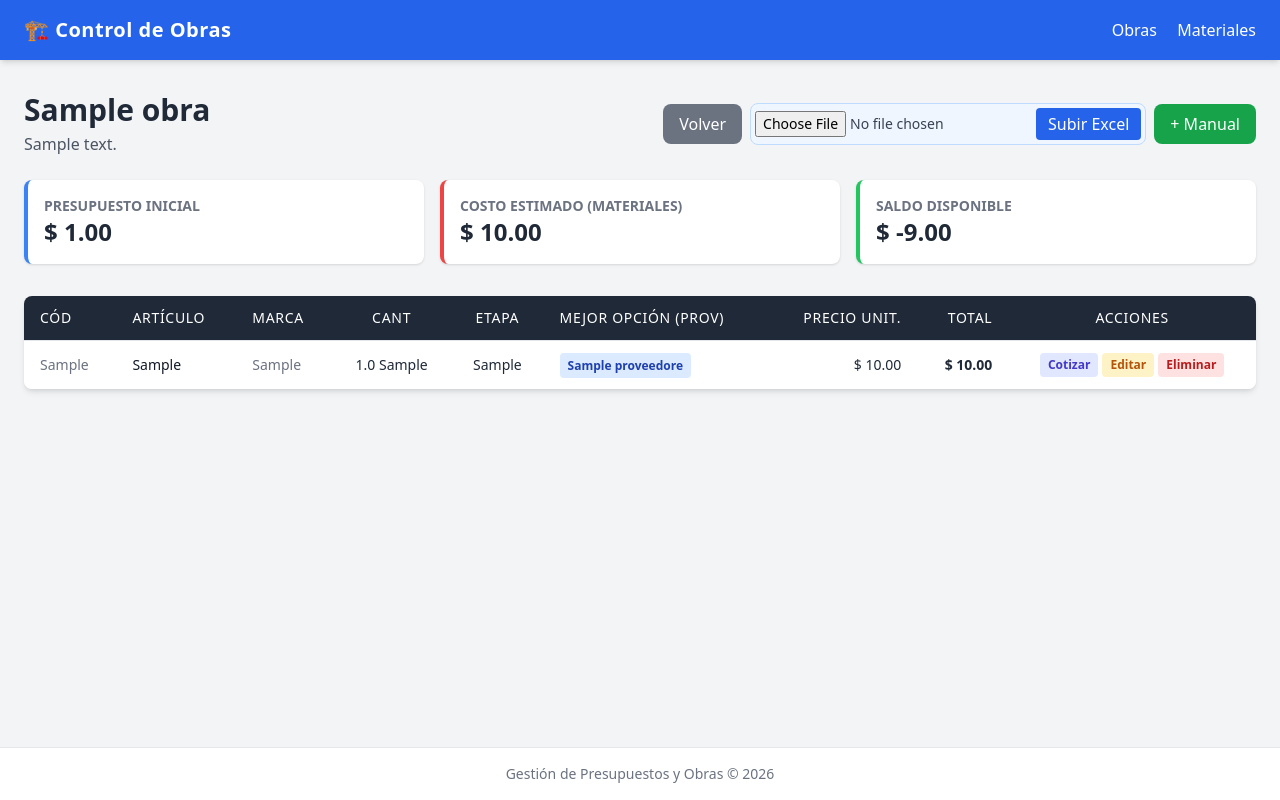
After one commit to tomynaveda-design/WEB_PRESUPUESTOS, a Flask app: page /1 in a window 1280 px wide. The commit adds this page. Run offline with Flask 3, Linux system fonts and the light colour scheme; tables that the repository leaves empty hold one stand-in row (values such as "Sample post"); some libraries are stand-ins or nearby versions.

Commit message:
Agregado de funciones, editar- eliminar, división- unidad- total

```diff
--- a/app/routes/obras.py
+++ b/app/routes/obras.py
@@ -1,13 +1,13 @@
-from flask import Blueprint, render_template, request, redirect, url_for
+import re
+import pandas as pd
+from flask import Blueprint, render_template, request, redirect, url_for, flash
 from app.extensions import db
-from app.models import Obra
+from app.models import Obra, ObraMaterial, Proveedor, CotizacionProveedor
 
-# Definimos el Blueprint para obras
 obras_bp = Blueprint('obras', __name__)
 
 @obras_bp.route('/')
 def index():
-    # Consultamos todas las obras activas
     obras_list = Obra.query.filter_by(activo=True).all()
     return render_template('obras/index.html', obras=obras_list)
 
@@ -16,18 +16,169 @@ def crear():
     if request.method == 'POST':
         nombre = request.form.get('nombre')
         descripcion = request.form.get('descripcion')
-        presupuesto_inicial = request.form.get('presupuesto_inicial')
+        presupuesto_raw = request.form.get('presupuesto_inicial')
+        presupuesto_inicial = float(presupuesto_raw) if presupuesto_raw else 0.0
 
-        # Creamos la nueva obra con los datos del formulario
         nueva_obra = Obra(
             nombre=nombre,
             descripcion=descripcion,
-            presupuesto_inicial=float(presupuesto_inicial)
+            presupuesto_inicial=presupuesto_inicial
         )
 
         db.session.add(nueva_obra)
         db.session.commit()
-
         return redirect(url_for('obras.index'))
 
     return render_template('obras/crear.html')
+
+@obras_bp.route('/<int:id>')
+def detalle(id):
+    obra = Obra.query.get_or_404(id)
+    return render_template('obras/detalle.html', obra=obra)
+
+@obras_bp.route('/<int:id>/agregar_material', methods=['GET', 'POST'])
+def agregar_material(id):
+    obra = Obra.query.get_or_404(id)
+
+    if request.method == 'POST':
+        nuevo_material = ObraMaterial(
+            obra_id=obra.id,
+            codigo=request.form.get('codigo'),
+            articulo=request.form.get('articulo'),
+            marca=request.form.get('marca'),
+            cantidad_presupuestada=float(request.form.get('cantidad')),
+            cantidad_disponible=float(request.form.get('cantidad')),
+            unidad_medida=request.form.get('unidad_medida'),
+            etapa=request.form.get('etapa')
+        )
+        db.session.add(nuevo_material)
+        db.session.commit()
+        return redirect(url_for('obras.detalle', id=obra.id))
+
+    return render_template('obras/agregar_material.html', obra=obra)
+
+# NUEVA RUTA: Editar Material
+@obras_bp.route('/material/<int:material_id>/editar', methods=['GET', 'POST'])
+def editar_material(material_id):
+    material = ObraMaterial.query.get_or_404(material_id)
+
+    if request.method == 'POST':
+        material.codigo = request.form.get('codigo')
+        material.articulo = request.form.get('articulo')
+        material.marca = request.form.get('marca')
+
+        nueva_cant = float(request.form.get('cantidad', 0))
+        material.cantidad_presupuestada = nueva_cant
+        material.cantidad_disponible = nueva_cant
+        material.unidad_medida = request.form.get('unidad_medida')
+        material.etapa = request.form.get('etapa')
+
+        # Si cambia la cantidad, recalcula los totales de las cotizaciones guardadas
+        for cot in material.cotizaciones:
+            cot.precio_total = nueva_cant * cot.precio_unitario
+
+        db.session.commit()
+        return redirect(url_for('obras.detalle', id=material.obra_id))
+
+    return render_template('obras/editar_material.html', material=material)
+
+# NUEVA RUTA: Eliminar Material
+@obras_bp.route('/material/<int:material_id>/eliminar', methods=['POST'])
+def eliminar_material(material_id):
+    material = ObraMaterial.query.get_or_404(material_id)
+    obra_id = material.obra_id
+
+    # Borramos primero las cotizaciones asociadas a este material
+    CotizacionProveedor.query.filter_by(obra_material_id=material.id).delete()
+
+    db.session.delete(material)
+    db.session.commit()
+
+    return redirect(url_for('obras.detalle', id=obra_id))
+
+@obras_bp.route('/<int:id>/importar', methods=['POST'])
+def importar_excel(id):
+    obra = Obra.query.get_or_404(id)
+    archivo = request.files.get('documento_excel')
+
+    if archivo:
+        try:
+            df = pd.read_excel(archivo)
+            df.columns = df.columns.str.strip().str.upper()
+
+            for index, row in df.iterrows():
+                articulo = str(row.get('ARTÍCULO', row.get('ARTICULO', ''))).strip()
+                if not articulo or articulo == 'nan':
+                    continue
+
+                cantidad_raw = str(row.get('CANTIDAD', '0')).strip()
+                match = re.search(r'[\d\.]+', cantidad_raw)
+                cantidad_num = float(match.group()) if match else 0.0
+
+                unidad_texto = re.sub(r'[\d\.]+', '', cantidad_raw).strip()
+                if not unidad_texto:
+                    unidad_texto = 'unidades'
+
+                codigo_raw = str(row.get('CODIGO', row.get('CÓDIGO', ''))).replace('.0', '').replace('nan', '')
+                marca_raw = str(row.get('MARCA', '')).replace('nan', '')
+                etapa_raw = str(row.get('ETAPA', '')).replace('nan', '')
+
+                nuevo_material = ObraMaterial(
+                    obra_id=obra.id,
+                    codigo=codigo_raw,
+                    articulo=articulo,
+                    marca=marca_raw,
+                    cantidad_presupuestada=cantidad_num,
+                    cantidad_disponible=cantidad_num,
+                    unidad_medida=unidad_texto,
+                    etapa=etapa_raw
+                )
+                db.session.add(nuevo_material)
+
+            db.session.commit()
+        except Exception as e:
+            print(f"Error al leer Excel: {e}")
+
+    return redirect(url_for('obras.detalle', id=obra.id))
+
+# Ruta para cargar los precios de los 3 proveedores de un material
+@obras_bp.route('/material/<int:material_id>/cotizar', methods=['GET', 'POST'])
+def cotizar_material(material_id):
+    material = ObraMaterial.query.get_or_404(material_id)
+
+    if request.method == 'POST':
+        # Reemplazamos las cotizaciones previas de este material para evitar duplicados
+        CotizacionProveedor.query.filter_by(obra_material_id=material.id).delete()
+
+        for i in range(1, 4):
+            prov_nombre = request.form.get(f'proveedor_{i}', '').strip()
+            precio_u_str = request.form.get(f'precio_{i}', '').strip()
+
+            if prov_nombre and precio_u_str:
+                precio_u = float(precio_u_str)
+
+                # Buscamos si el proveedor ya existe en la base, sino lo creamos
+                proveedor = Proveedor.query.filter_by(nombre=prov_nombre).first()
+                if not proveedor:
+                    proveedor = Proveedor(nombre=prov_nombre)
+                    db.session.add(proveedor)
+                    db.session.commit()
+
+                total = material.cantidad_presupuestada * precio_u
+
+                cotizacion = CotizacionProveedor(
+                    obra_material_id=material.id,
+                    proveedor_id=proveedor.id,
+                    precio_unitario=precio_u,
+                    precio_total=total
+                )
+                db.session.add(cotizacion)
+
+        db.session.commit()
+        return redirect(url_for('obras.detalle', id=material.obra_id))
+
+    # Consultamos todos los proveedores registrados ordenados alfabéticamente
+    proveedores = Proveedor.query.order_by(Proveedor.nombre.asc()).all()
+    cotizaciones_existentes = material.cotizaciones
+
+    return render_template('obras/cotizar.html', material=material, proveedores=proveedores, cotizaciones=cotizaciones_existentes)
--- a/app/templates/obras/crear.html
+++ b/app/templates/obras/crear.html
@@ -15,8 +15,8 @@
         </div>
 
         <div>
-            <label class="block text-sm font-medium text-gray-700">Presupuesto Inicial ($)</label>
-            <input type="number" step="0.01" name="presupuesto_inicial" required class="mt-1 block w-full rounded-md border-gray-300 shadow-sm border p-2 focus:ring-blue-500 focus:border-blue-500">
+            <label class="block text-sm font-medium text-gray-700">Presupuesto Inicial ($) - Opcional</label>
+            <input type="number" step="0.01" name="presupuesto_inicial" class="mt-1 block w-full rounded-md border-gray-300 shadow-sm border p-2 focus:ring-blue-500 focus:border-blue-500">
         </div>
 
         <div class="flex justify-end space-x-4 pt-4">
--- /dev/null
+++ b/app/templates/obras/detalle.html
@@ -0,0 +1,103 @@
+{% extends "base.html" %}
+{% block content %}
+<div class="mb-6 flex justify-between items-center">
+    <div>
+        <h1 class="text-3xl font-bold text-gray-800">{{ obra.nombre }}</h1>
+        <p class="text-gray-600 mt-1">{{ obra.descripcion }}</p>
+    </div>
+    <div class="flex space-x-2 items-center">
+        <a href="{{ url_for('obras.index') }}" class="bg-gray-500 text-white px-4 py-2 rounded-lg hover:bg-gray-600 transition">Volver</a>
+
+        <form action="{{ url_for('obras.importar_excel', id=obra.id) }}" method="POST" enctype="multipart/form-data" class="flex items-center space-x-2 bg-blue-50 p-1 rounded-lg border border-blue-200">
+            <input type="file" name="documento_excel" accept=".xlsx, .xls" required class="text-sm text-gray-700">
+            <button type="submit" class="bg-blue-600 text-white px-3 py-1 rounded hover:bg-blue-700 transition">Subir Excel</button>
+        </form>
+
+        <a href="{{ url_for('obras.agregar_material', id=obra.id) }}" class="bg-green-600 text-white px-4 py-2 rounded-lg hover:bg-green-700 transition">+ Manual</a>
+    </div>
+</div>
+
+{% set total_costo = namespace(valor=0) %}
+{% for mat in obra.materiales %}
+    {% set mejor = mat.cotizacion_mas_barata() %}
+    {% if mejor %}
+        {% set total_costo.valor = total_costo.valor + mejor.precio_total %}
+    {% endif %}
+{% endfor %}
+
+<div class="grid grid-cols-3 gap-4 mb-8">
+    <div class="bg-white p-4 rounded-lg shadow border-l-4 border-blue-500">
+        <p class="text-sm text-gray-500 font-semibold uppercase">Presupuesto Inicial</p>
+        <p class="text-2xl font-bold text-gray-800">$ {{ "{:,.2f}".format(obra.presupuesto_inicial) }}</p>
+    </div>
+    <div class="bg-white p-4 rounded-lg shadow border-l-4 border-red-500">
+        <p class="text-sm text-gray-500 font-semibold uppercase">Costo Estimado (Materiales)</p>
+        <p class="text-2xl font-bold text-gray-800">$ {{ "{:,.2f}".format(total_costo.valor) }}</p>
+    </div>
+    <div class="bg-white p-4 rounded-lg shadow border-l-4 border-green-500">
+        <p class="text-sm text-gray-500 font-semibold uppercase">Saldo Disponible</p>
+        <p class="text-2xl font-bold text-gray-800">$ {{ "{:,.2f}".format(obra.presupuesto_inicial - total_costo.valor) }}</p>
+    </div>
+</div>
+
+<div class="bg-white shadow-md rounded-lg overflow-x-auto">
+    <table class="min-w-full divide-y divide-gray-200 text-sm">
+        <thead class="bg-gray-800 text-white">
+            <tr>
+                <th class="px-4 py-3 text-left font-medium uppercase tracking-wider">Cód</th>
+                <th class="px-4 py-3 text-left font-medium uppercase tracking-wider">Artículo</th>
+                <th class="px-4 py-3 text-left font-medium uppercase tracking-wider">Marca</th>
+                <th class="px-4 py-3 text-center font-medium uppercase tracking-wider">Cant</th>
+                <th class="px-4 py-3 text-center font-medium uppercase tracking-wider">Etapa</th>
+                <th class="px-4 py-3 text-left font-medium uppercase tracking-wider">Mejor Opción (Prov)</th>
+                <th class="px-4 py-3 text-right font-medium uppercase tracking-wider">Precio Unit.</th>
+                <th class="px-4 py-3 text-right font-medium uppercase tracking-wider">Total</th>
+                <th class="px-4 py-3 text-center font-medium uppercase tracking-wider">Acciones</th>
+            </tr>
+        </thead>
+        <tbody class="bg-white divide-y divide-gray-200">
+            {% for material in obra.materiales %}
+            <tr>
+                <td class="px-4 py-3 text-gray-500">{{ material.codigo }}</td>
+                <td class="px-4 py-3 font-medium text-gray-900">{{ material.articulo }}</td>
+                <td class="px-4 py-3 text-gray-500">{{ material.marca }}</td>
+                <td class="px-4 py-3 text-center">{{ material.cantidad_presupuestada }} {{ material.unidad_medida }}</td>
+                <td class="px-4 py-3 text-center">{{ material.etapa }}</td>
+
+                <td class="px-4 py-3 text-left">
+                    {% set mejor_cot = material.cotizacion_mas_barata() %}
+                    {% if mejor_cot %}
+                        <span class="bg-blue-100 text-blue-800 text-xs px-2 py-1 rounded font-semibold">{{ mejor_cot.proveedor.nombre }}</span>
+                    {% else %}
+                        <span class="text-gray-400 italic text-xs">Sin cotizar</span>
+                    {% endif %}
+                </td>
+
+                <td class="px-4 py-3 text-right">
+                    {% if mejor_cot %} $ {{ "{:,.2f}".format(mejor_cot.precio_unitario) }} {% else %} - {% endif %}
+                </td>
+                <td class="px-4 py-3 text-right font-bold text-gray-800">
+                    {% if mejor_cot %} $ {{ "{:,.2f}".format(mejor_cot.precio_total) }} {% else %} - {% endif %}
+                </td>
+                <td class="px-4 py-3 text-center">
+                    <div class="flex items-center justify-center space-x-1">
+                        <a href="{{ url_for('obras.cotizar_material', material_id=material.id) }}" class="bg-indigo-100 text-indigo-700 px-2 py-1 rounded hover:bg-indigo-200 text-xs font-semibold transition" title="Cotizar">Cotizar</a>
+                        <a href="{{ url_for('obras.editar_material', material_id=material.id) }}" class="bg-amber-100 text-amber-700 px-2 py-1 rounded hover:bg-amber-200 text-xs font-semibold transition" title="Editar">Editar</a>
+                        <form action="{{ url_for('obras.eliminar_material', material_id=material.id) }}" method="POST" class="inline" onsubmit="return confirm('¿Estás seguro de eliminar este material?');">
+                            <button type="submit" class="bg-red-100 text-red-700 px-2 py-1 rounded hover:bg-red-200 text-xs font-semibold transition" title="Eliminar">Eliminar</button>
+                        </form>
+                    </div>
+                </td>
+            </tr>
+            {% else %}
+            <tr>
+                <td colspan="9" class="px-6 py-8 text-center text-gray-500">
+                    <p class="text-lg mb-2">No hay materiales cargados en esta obra.</p>
+                    <p class="text-sm">Subí tu archivo Excel arriba a la derecha o hacé clic en "+ Manual" para empezar.</p>
+                </td>
+            </tr>
+            {% endfor %}
+        </tbody>
+    </table>
+</div>
+{% endblock %}
--- a/app/templates/obras/index.html
+++ b/app/templates/obras/index.html
@@ -26,7 +26,7 @@
                     </span>
                 </td>
                 <td class="px-6 py-4 whitespace-nowrap text-right text-sm font-medium">
-                    <a href="#" class="text-blue-600 hover:text-blue-900">Ver Detalle</a>
+                    <a href="{{ url_for('obras.detalle', id=obra.id) }}" class="text-blue-600 hover:text-blue-900 font-bold">Ver Planilla</a>
                 </td>
             </tr>
             {% else %}
```
Also changed, not shown: app/models.py (+43 -16 lines), app/templates/obras/agregar_material.html (added, +57 -0 lines), app/templates/obras/cotizar.html (added, +53 -0 lines), app/templates/obras/editar_material.html (added, +44 -0 lines), crear_tablas.py (+5 -2 lines).
